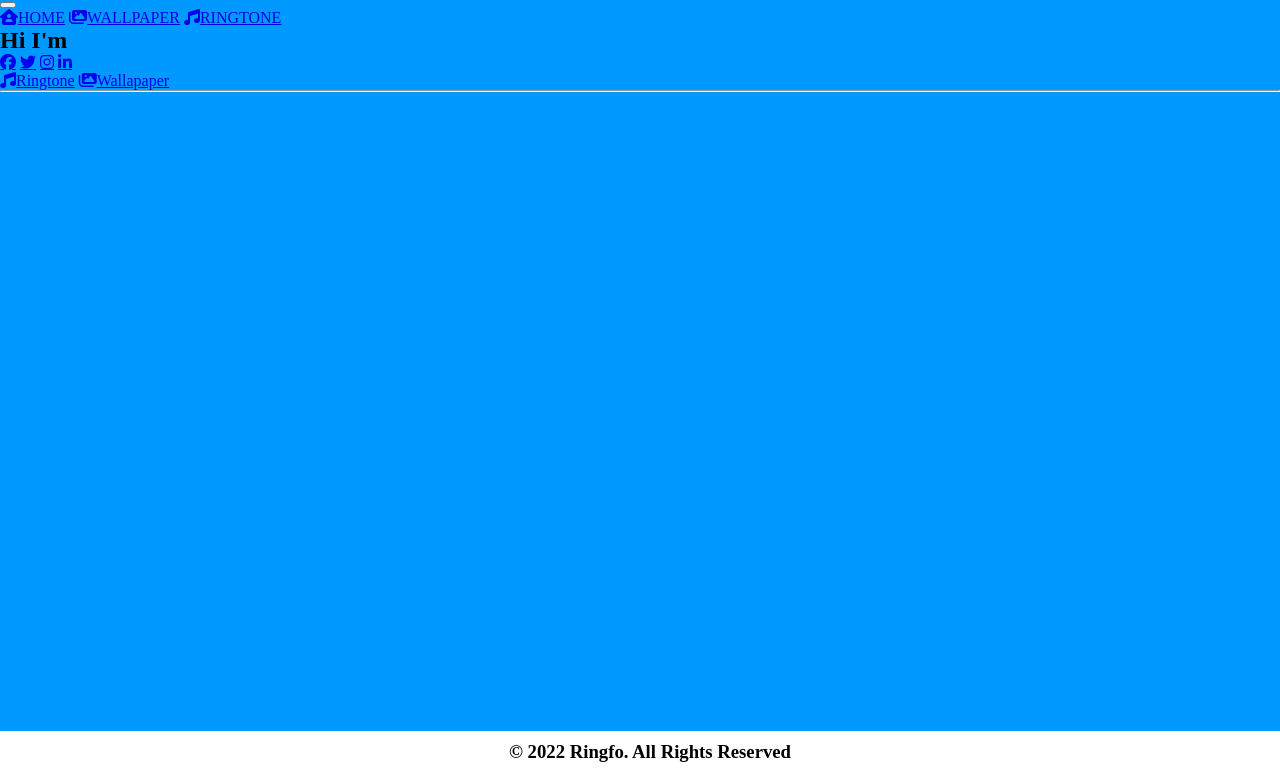
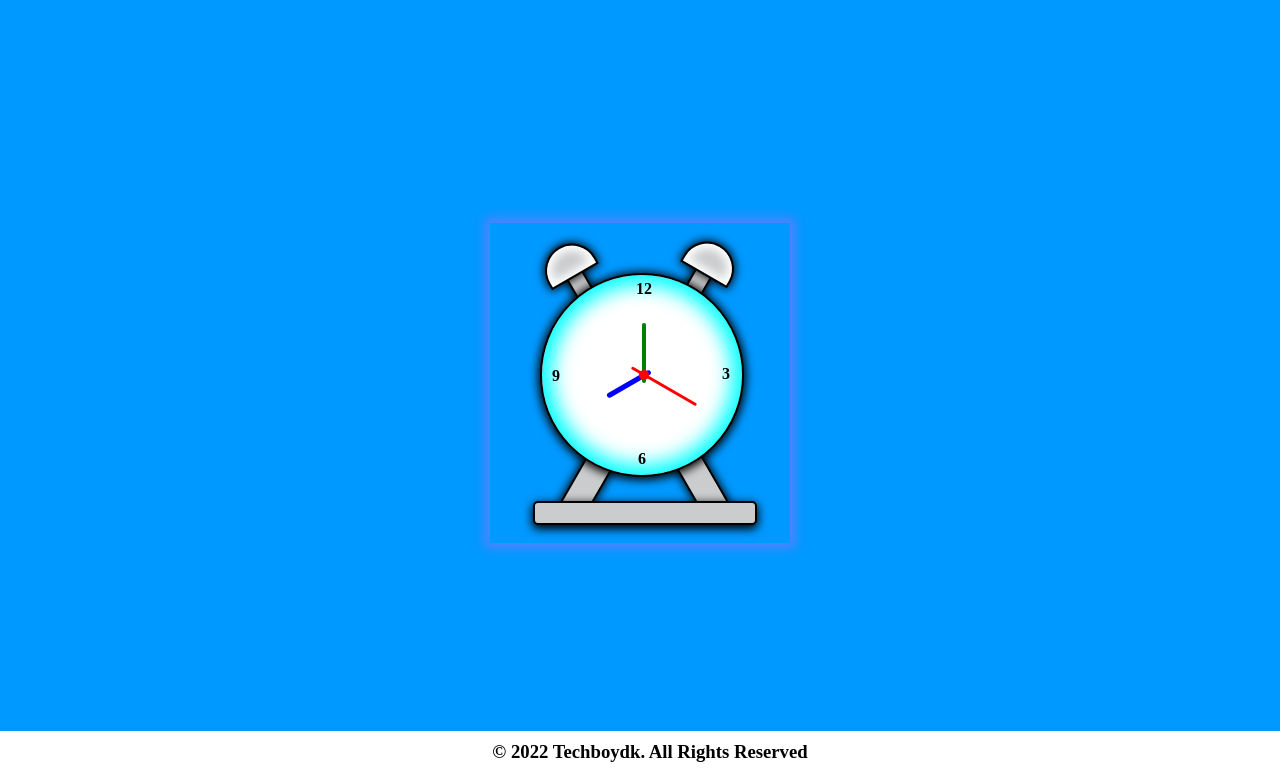
Before and after one commit to techboydk/Analog-clock, a plain HTML site: page index.html in a window 1280 px wide. Shown: the part 27-800 px from the top of the page. Drawn offline with nearby package versions, Linux system fonts and the light colour scheme; files that its build step writes are made by us from their sources.

Commit message:
update index.html

```diff
--- a/index.html
+++ b/index.html
@@ -1,53 +1,35 @@
 <!DOCTYPE html>
-<html lang="en">
+<html>
   <head>
-    <meta charset="UTF-8">
-    <meta http-equiv="X-UA-Compatible" content="IE=edge">
-    <meta name="viewport" content="width=device-width, initial-scale=1.0">
-    <link rel="shortcut icon" href="/assets/img/favicon/favicaon.png" type="image/x-icon">
-    <title>Ringfo - Ringtone & Wallapaper</title>
-    <link rel="stylesheet" href="css/style.css">
-    <script src="https://kit.fontawesome.com/b051e658c8.js" crossorigin="anonymous"></script>
-    <script src="https://cdnjs.cloudflare.com/ajax/libs/jquery/3.6.0/jquery.min.js"></script>
-    <script src="/assets/js/style.js"></script>
+    <meta http-equiv="content-type" content="text/html; charset=utf-8" />
+    <title>creative</title>
+    <link rel="stylesheet" href="Style.css" type="text/css" media="all" />
+    <script src="script.js" type="text/javascript" charset="utf-8"></script>
   </head>
   <body>
-    <!-- NAVBAR -->
-    <nav class="navbar">
+    <div class="main">
+      <span class="text"><marquee scrollamount="1">Dipesh Yadav</marquee></span>
+      <span class="left-cap"></span>
+      <span class="right-cap"></span>
+      <span class="left-hand"></span>
+      <span class="right-hand"></span>
       <div class="inner-width">
-            <div class="logo"><a href="/index.html" class="logo">Ringfo</a></div>
-            <button class="menu-toggle ">
-                <span></span>
-                <span></span>
-                <span></span>
-            </button>
-            <div class="navbar-menu" >
-                <a href="/index.html" class="active"><i class="fas fa-house-user"></i>HOME</a>
-                <a href="/assets/pages/wallpaper.html"><i class="fas fa-images"></i>WALLPAPER</a>
-                <a href="/assets/pages/ringtone.html"><i class="fas fa-music"></i>RINGTONE</a>
+        <div class="number">
+          <span class="tw">12</span>
+          <span class="six">6</span>
+          <span class="three">3</span>
+          <span class="nine">9</span>
         </div>
+        <span class="hour" id="hour"></span>
+        <span class="minute" id="minute"></span>
+        <span class="second" id="second"></span>
+        <span class="point"></span>
       </div>
-    </nav>
+      <span class="stand-left"></span>
+      <span class="stand-right"></span>
+      <span class="stand"></span>
+    </div>
 
-    <!-- HOME -->
-    <section id="home">
-        <div class="inner-width">
-            <div class="content">
-                <h1>Hi I'm </h1>
-                <div class="sm">
-                    <a href="https://www.facebook.com/profile.php?id=100055580450881" target="_blank" class="fab fa-facebook"></a>
-                    <a href="https://twitter.com/techboy_Dk" target="_blank" class="fab fa-twitter"></a>
-                    <a href="https://www.instagram.com/techboy_dk/" target="_black" class="fab fa-instagram"></a>
-                    <a href="https://www.linkedin.com/in/dipesh-yadav-174911212/" target="_blank" class="fab fa-linkedin-in"></a>
-                </div>
-                <div class="button">
-                    <a href="/assets/pages/ringtone.html"><i class="fas fa-music"></i>Ringtone</a>
-                    <a href="/assets/pages/wallpaper.html"><i class="fas fa-images"></i>Wallapaper</a>
-                </div>
-            </div>
-        </div>
-    </section>
-    <hr>
-    <div class="copyright"><h3>© 2022 Ringfo. All Rights Reserved</h3></div>
+    <div class="copyright"><h3>© 2022 Techboydk. All Rights Reserved</h3></div>
   </body>
 </html>
```
Lines whose indentation alone changed are shown as unchanged.
